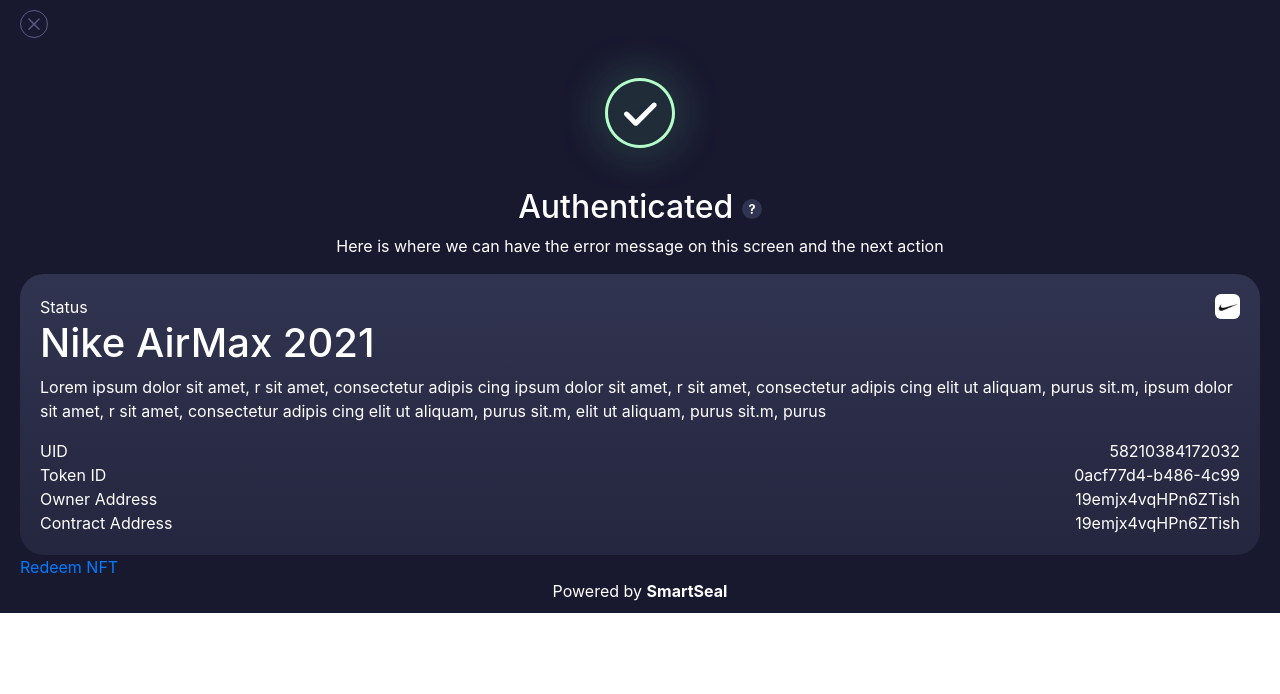
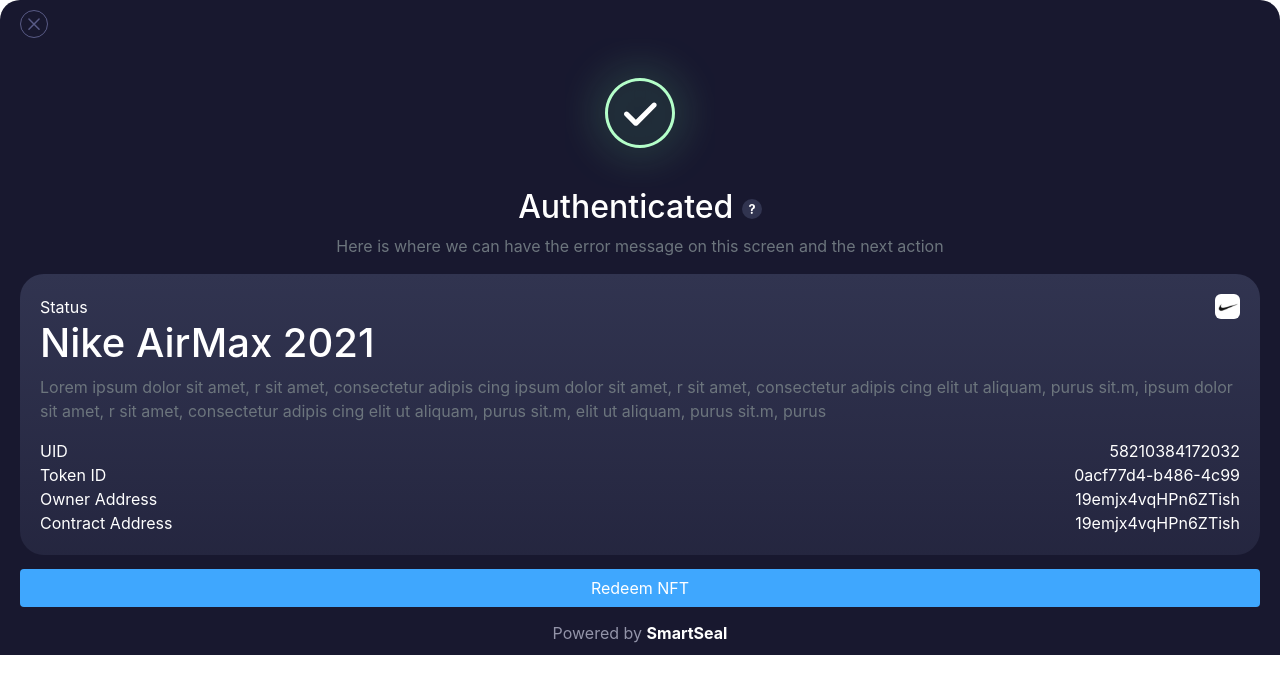
Before and after one commit to sockhodler/authentication-page, a Vue app: page /#/ in a window 1280 px wide. Shown: the top 694 px of the page. Built offline with nearby package versions, Linux system fonts and the light colour scheme.

Commit message:
feature(style): add base colors

```diff
--- /dev/null
+++ b/src/assets/styles/_colors.scss
@@ -0,0 +1,7 @@
+$blue: #3FA7FE;
+$green: #B4FFC9;
+$yellow: #FEB12B;
+$red: #FF4D4D;
+$gray: #9394A9;
+$midnight: #18182F;
+$gradient-evening: linear-gradient(180deg, #313450 0%, rgba(49, 52, 80, 0.5) 100%);
--- /dev/null
+++ b/src/assets/styles/base.scss
@@ -0,0 +1,2 @@
+@import 'colors';
+@import 'typography';
--- a/src/components/AuthPage.vue
+++ b/src/components/AuthPage.vue
@@ -16,7 +16,7 @@
         Authenticated
         <img src="@/assets/icons/question-dark.svg" alt="Question">
       </h2>
-      <p class="message">Here is where we can have the error message on this screen and the next action</p>
+      <p class="message text-muted">Here is where we can have the error message on this screen and the next action</p>
     </div>
 
     <!-- status box -->
@@ -27,7 +27,7 @@
       </div>
 
       <h1 class="item">Nike AirMax 2021</h1>
-      <p class="description">Lorem ipsum dolor sit amet, r sit amet, consectetur adipis cing ipsum dolor sit amet, r sit amet, consectetur adipis cing elit ut aliquam, purus sit.m, ipsum dolor sit amet, r sit amet, consectetur adipis cing elit ut aliquam, purus sit.m, elit ut aliquam, purus sit.m, purus</p>
+      <p class="description text-muted">Lorem ipsum dolor sit amet, r sit amet, consectetur adipis cing ipsum dolor sit amet, r sit amet, consectetur adipis cing elit ut aliquam, purus sit.m, ipsum dolor sit amet, r sit amet, consectetur adipis cing elit ut aliquam, purus sit.m, elit ut aliquam, purus sit.m, purus</p>
 
       <div class="d-flex align-items-center justify-content-between">
         <div class="key">UID</div>
@@ -48,7 +48,7 @@
     </div>
 
     <!-- button -->
-    <a href="" class="button blue">Redeem NFT</a>
+    <a href="" class="btn btn-blue">Redeem NFT</a>
 
     <!-- copyright -->
     <div class="__copyright">Powered by <strong>SmartSeal</strong></div>
@@ -65,20 +65,35 @@
 </script>
 
 <style scoped lang="scss">
+  @import '@/assets/styles/base';
+
   .auth-page {
     padding: 10px 20px;
     color: white;
     background: #18182F;
+    border-radius: 20px 20px 0 0;
     .__header {
       text-align: center;
     }
     .__status-box {
+      margin-bottom: 14px;
       padding: 20px;
-      background: linear-gradient(180deg, #313450 0%, rgba(49, 52, 80, 0.5) 100%);
+      background: $gradient-evening;
       border-radius: 24px;
     }
     .__copyright {
+      margin-top: 14px;
       text-align: center;
+      color: $gray;
+      strong {
+        color: white;
+      }
+    }
+
+    .btn-blue {
+      width: 100%;
+      color: white;
+      background: $blue;
     }
   }
 </style>
```
Also changed, not shown: src/assets/styles/_typography.scss (added).
